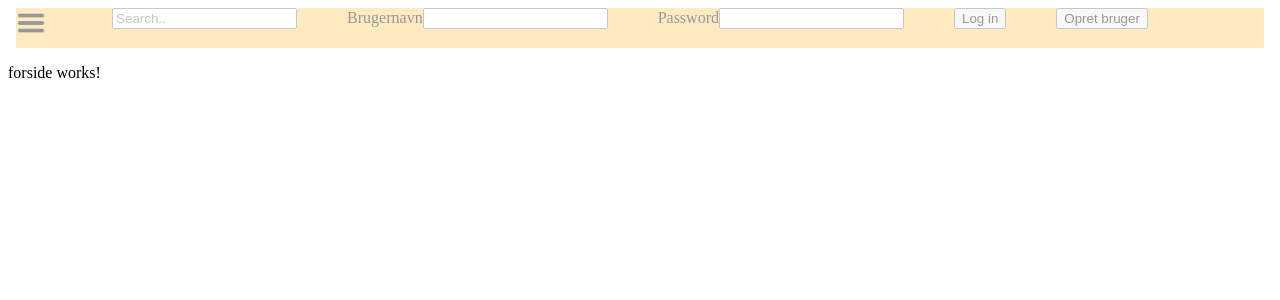
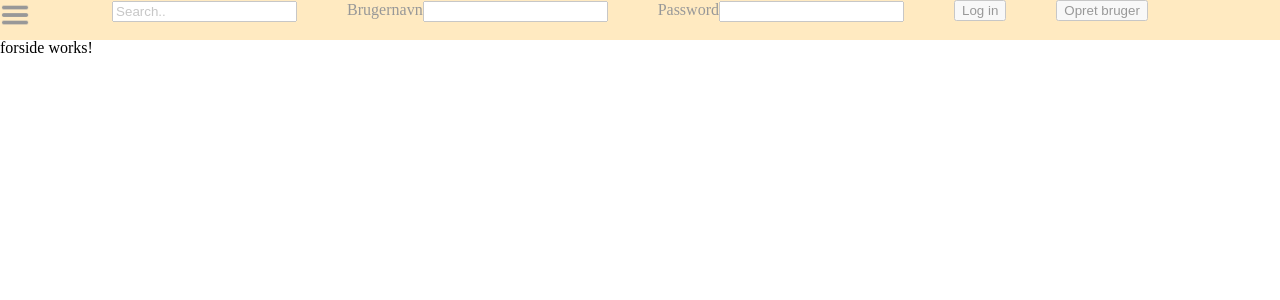
Before and after one commit to CrimsonCrash/MinFritid, an Angular app in the folder MinFritidAngular/: page / in a window 1280 px wide. Shown: the top 300 px of the page. Built offline with nearby package versions, Linux system fonts and the light colour scheme.

Commit message:
CSS reset margin and such

```diff
--- a/MinFritidAngular/src/styles.css
+++ b/MinFritidAngular/src/styles.css
@@ -1 +1,104 @@
 /* You can add global styles to this file, and also import other style files */
+
+/*
+html5doctor.com Reset Stylesheet
+v1.6.1
+Last Updated: 2010-09-17
+Author: Richard Clark - http://richclarkdesign.com
+Twitter: @rich_clark
+*/
+
+html, body, div, span, object, iframe,
+h1, h2, h3, h4, h5, h6, p, blockquote, pre,
+abbr, address, cite, code,
+del, dfn, em, img, ins, kbd, q, samp,
+small, strong, sub, sup, var,
+b, i,
+dl, dt, dd, ol, ul, li,
+fieldset, form, label, legend,
+table, caption, tbody, tfoot, thead, tr, th, td,
+article, aside, canvas, details, figcaption, figure,
+footer, header, hgroup, menu, nav, section, summary,
+time, mark, audio, video {
+    margin:0;
+    padding:0;
+    border:0;
+    outline:0;
+    font-size:100%;
+    vertical-align:baseline;
+    background:transparent;
+}
+
+body {
+    line-height:1;
+}
+
+article,aside,details,figcaption,figure,
+footer,header,hgroup,menu,nav,section {
+    display:block;
+}
+
+nav ul {
+    list-style:none;
+}
+
+blockquote, q {
+    quotes:none;
+}
+
+blockquote:before, blockquote:after,
+q:before, q:after {
+    content:'';
+    content:none;
+}
+
+a {
+    margin:0;
+    padding:0;
+    font-size:100%;
+    vertical-align:baseline;
+    background:transparent;
+}
+
+/* change colours to suit your needs */
+ins {
+    background-color:#ff9;
+    color:#000;
+    text-decoration:none;
+}
+
+/* change colours to suit your needs */
+mark {
+    background-color:#ff9;
+    color:#000;
+    font-style:italic;
+    font-weight:bold;
+}
+
+del {
+    text-decoration: line-through;
+}
+
+abbr[title], dfn[title] {
+    border-bottom:1px dotted;
+    cursor:help;
+}
+
+table {
+    border-collapse:collapse;
+    border-spacing:0;
+}
+
+/* change border colour to suit your needs */
+hr {
+    display:block;
+    height:1px;
+    border:0;
+    border-top:1px solid #cccccc;
+    margin:1em 0;
+    padding:0;
+}
+
+input, select {
+    vertical-align:middle;
+}
```
